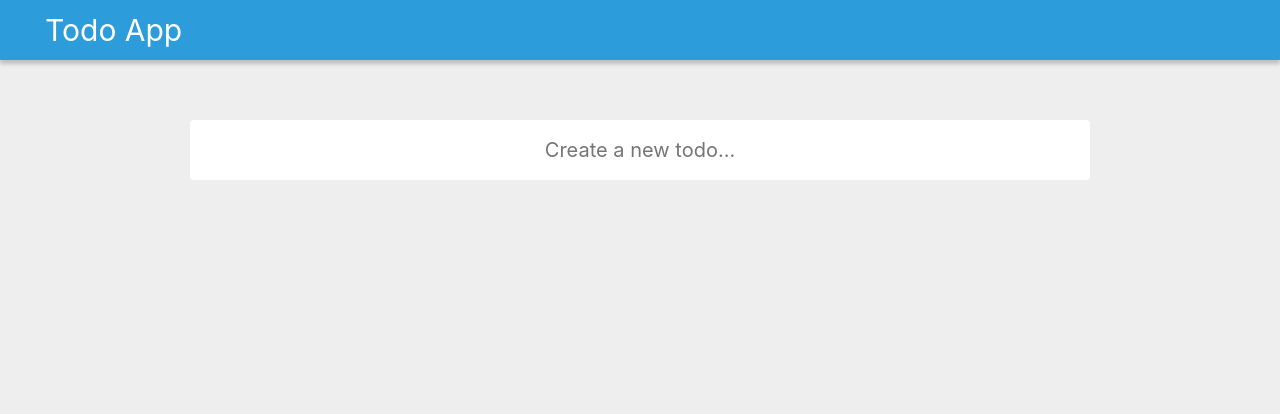
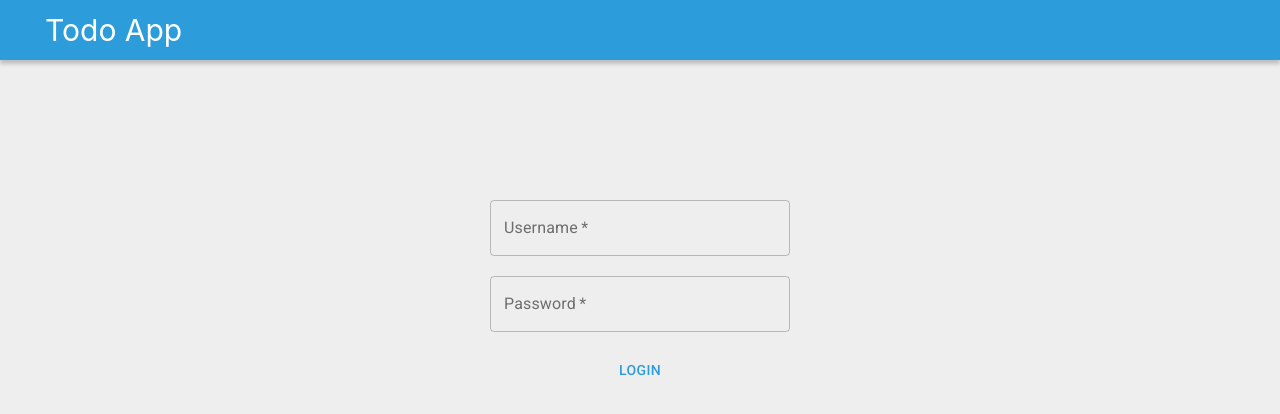
Before and after one commit to raduschirliu/todo-app, a React (Create React App) app: page /login in a window 1280 px wide. Shown: the top 414 px of the page. Built offline with nearby package versions, Linux system fonts and the light colour scheme.

Commit message:
Restructured folders, start work on login page

```diff
--- a/src/components/app/app.module.scss
+++ b/src/components/app/app.module.scss
@@ -10,14 +10,9 @@
   background: #eee;
 }
 
-.cardContainer {
-  display: flex;
-  flex-direction: column;
-  align-items: center;
+.content {
+  width: 70%;
+  margin: 0px auto;
   overflow-y: auto;
   padding-bottom: 60px;
 }
-
-.card {
-  margin-top: 30px;
-}
--- a/src/components/app/app.tsx
+++ b/src/components/app/app.tsx
@@ -1,16 +1,13 @@
 import React from 'react';
-import { observer } from 'mobx-react';
 import styles from './app.module.scss';
 import Navbar from '../navbar/navbar';
-import TodoCard from '../todo-card/todo-card';
-import NewTodoCard from '../new-todo-card/new-todo-card';
-import todoStore from '../../stores/todo-store';
 import { createMuiTheme, ThemeProvider } from '@material-ui/core';
+import { BrowserRouter as Router, Switch, Route } from 'react-router-dom';
+import Todos from '../../routes/todos/todos';
+import Login from '../../routes/login/login';
 
-@observer
 class App extends React.Component {
   render() {
-    let todos = todoStore.todos.slice().reverse();
     let theme = createMuiTheme({
       palette: {
         primary: {
@@ -22,15 +19,21 @@ class App extends React.Component {
     return (
       <ThemeProvider theme={theme}>
         <div className={styles.container}>
-          <Navbar />
+          <Router>
+            <Navbar />
 
-          <div className={styles.cardContainer}>
-            <NewTodoCard />
+            <div className={styles.content}>
+              <Switch>
+                <Route path="/login">
+                  <Login />
+                </Route>
 
-            {todos.map(todo => (
-              <TodoCard key={todo.id} todo={todo}/>
-            ))}
-          </div>
+                <Route path="/">
+                  <Todos />
+                </Route>
+              </Switch>
+            </div>
+          </Router>
         </div>
       </ThemeProvider>
     );
--- /dev/null
+++ b/src/routes/login/login.module.scss
@@ -0,0 +1,23 @@
+@import "../../index.scss";
+
+.container {
+  padding-top: 60px;
+}
+
+.form {
+  margin: auto;
+  padding: 20px 0px;
+  width: 300px;
+  display: flex;
+  flex-direction: column;
+}
+
+.title {
+  font-size: 20px;
+  text-align: center;
+  margin-bottom: 20px;
+}
+
+.textField {
+  margin-bottom: 20px !important;
+}
--- /dev/null
+++ b/src/routes/login/login.tsx
@@ -0,0 +1,30 @@
+import React from 'react';
+import styles from './login.module.scss';
+import TextField from '@material-ui/core/TextField';
+import { Button } from '@material-ui/core';
+
+export default class Login extends React.Component {
+  render() {
+    return (
+      <div className={styles.container}>
+        <form className={styles.form}>
+          <TextField
+            required
+            className={styles.textField}
+            label="Username"
+            variant="outlined"
+          />
+          <TextField
+            required
+            className={styles.textField}
+            label="Password"
+            type="password"
+            variant="outlined"
+          />
+
+          <Button color="primary">Login</Button>
+        </form>
+      </div>
+    );
+  }
+}
--- a/src/components/new-todo-card/new-todo-card.module.scss
+++ b/src/routes/todos/new-todo-card/new-todo-card.module.scss
@@ -1,4 +1,4 @@
-@import "../../index.scss";
+@import "../../../index.scss";
 
 .container {
   cursor: pointer;
--- a/src/components/new-todo-card/new-todo-card.tsx
+++ b/src/routes/todos/new-todo-card/new-todo-card.tsx
@@ -6,7 +6,7 @@ import NoteAdd from '@material-ui/icons/NoteAdd';
 import { MuiPickersUtilsProvider, KeyboardDatePicker } from '@material-ui/pickers';
 import { MaterialUiPickersDate } from '@material-ui/pickers/typings/date';
 import styles from './new-todo-card.module.scss';
-import todoStore from '../../stores/todo-store';
+import todoStore from '../../../stores/todo-store';
 import { ClickAwayListener } from '@material-ui/core';
 
 interface State {
--- a/src/components/todo-card/todo-card.module.scss
+++ b/src/routes/todos/todo-card/todo-card.module.scss
@@ -1,4 +1,4 @@
-@import '../../index.scss';
+@import '../../../index.scss';
 
 .container {
   height: 30px;
--- a/src/components/todo-card/todo-card.tsx
+++ b/src/routes/todos/todo-card/todo-card.tsx
@@ -1,7 +1,7 @@
 import React from 'react';
 import Checkbox from '@material-ui/core/Checkbox';
 import styles from './todo-card.module.scss';
-import Todo from '../../models/todo';
+import Todo from '../../../models/todo';
 
 interface Props {
   todo: Todo;
--- /dev/null
+++ b/src/routes/todos/todos.module.scss
@@ -0,0 +1,11 @@
+@import "../../index.scss";
+
+.container {
+  display: flex;
+  flex-direction: column;
+  align-items: center;
+}
+
+.card {
+  margin-top: 30px;
+}
--- /dev/null
+++ b/src/routes/todos/todos.tsx
@@ -0,0 +1,23 @@
+import React from 'react';
+import styles from './todos.module.scss';
+import NewTodoCard from './new-todo-card/new-todo-card';
+import TodoCard from './todo-card/todo-card';
+import todoStore from '../../stores/todo-store';
+import { observer } from 'mobx-react';
+
+@observer
+export default class Todos extends React.Component {
+  render() {
+    let todos = todoStore.todos.slice().reverse();
+
+    return (
+      <div className={styles.container}>
+        <NewTodoCard />
+
+        {todos.map(todo => (
+          <TodoCard key={todo.id} todo={todo}/>
+        ))}
+      </div>
+    );
+  }
+}
```
